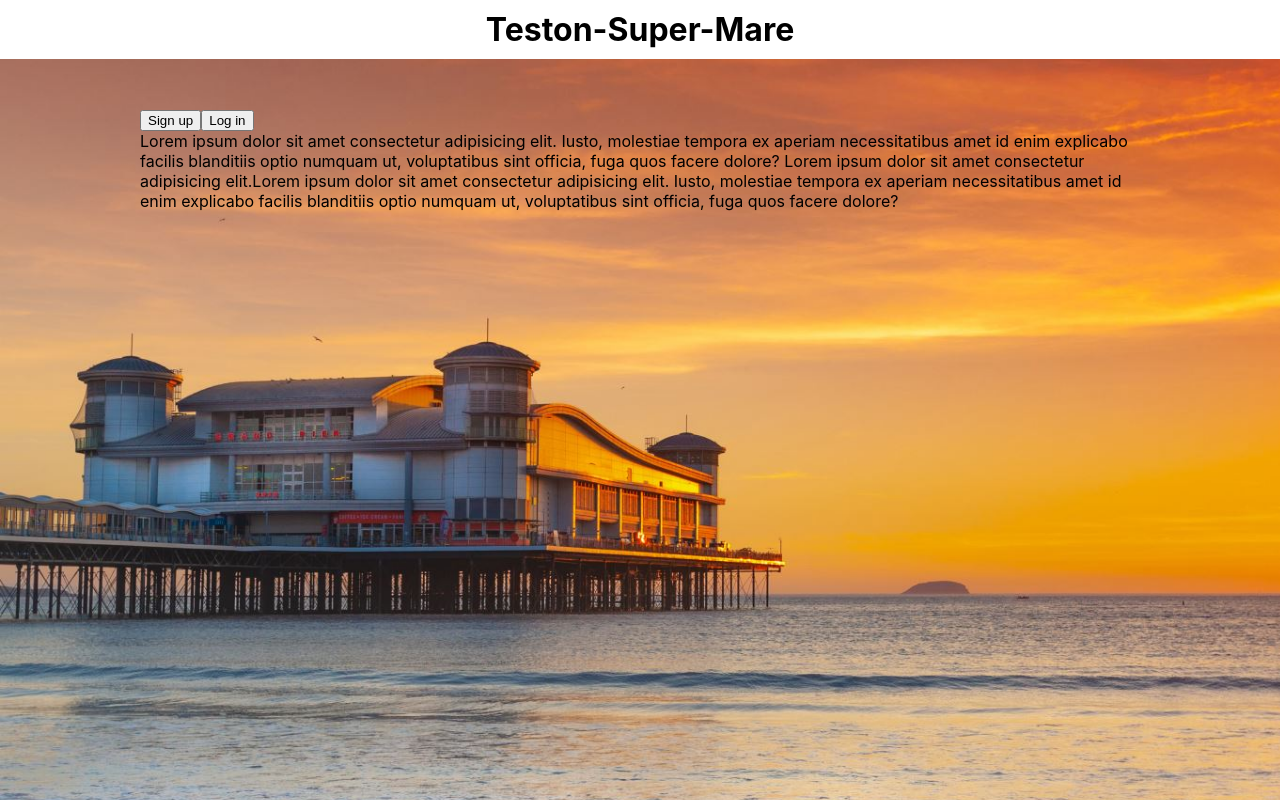
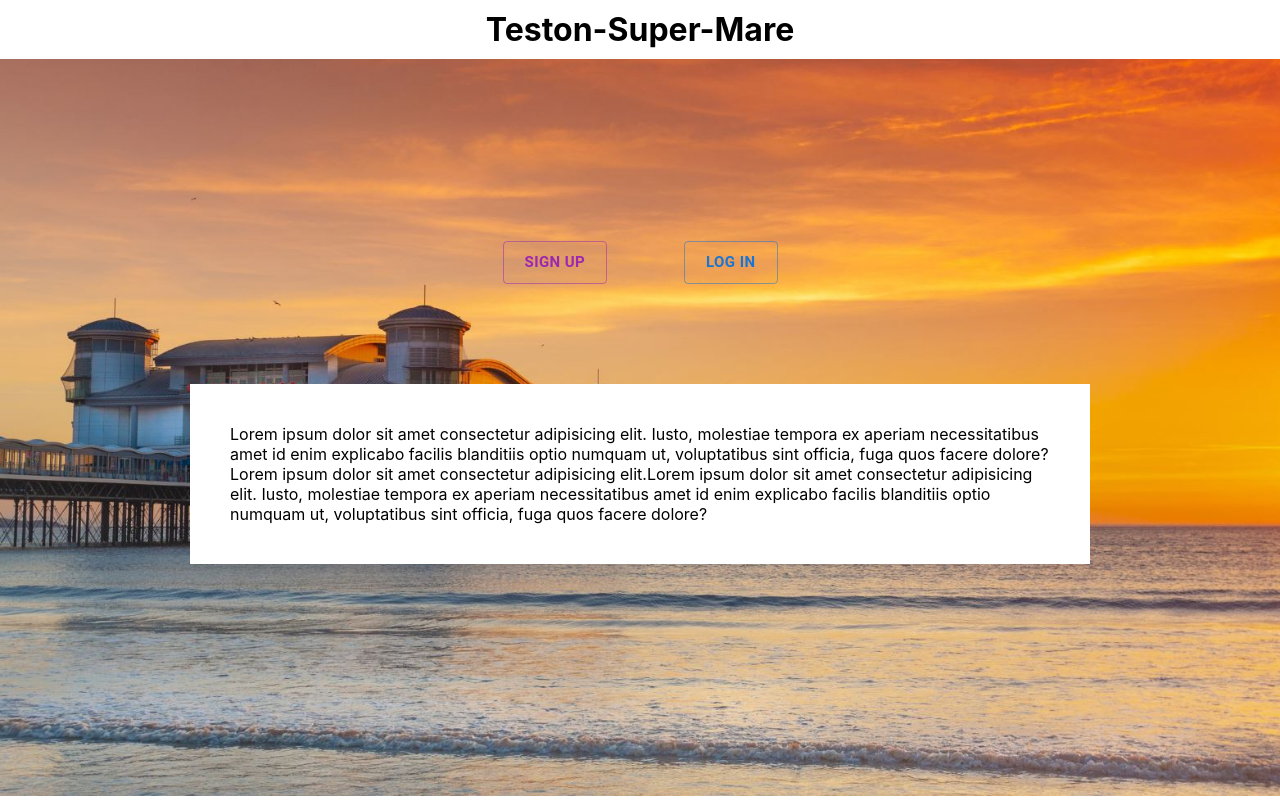
Before and after one commit to westoncollab/csd, a React (Create React App) app in the folder App/teston-super-mare/: page / in a window 1280 px wide. Shown: the top 800 px of the page. Built offline with nearby package versions, Linux system fonts and the light colour scheme.

Commit message:
landing page layout

```diff
--- a/App/teston-super-mare/src/index.css
+++ b/App/teston-super-mare/src/index.css
@@ -11,3 +11,8 @@ code {
   font-family: source-code-pro, Menlo, Monaco, Consolas, 'Courier New',
     monospace;
 }
+
+button > a {
+  color: unset;
+  text-decoration: none;
+}
--- a/App/teston-super-mare/src/pages/Landing/Landing.css
+++ b/App/teston-super-mare/src/pages/Landing/Landing.css
@@ -1,3 +1,27 @@
+.landing {
+    display: flex;
+    flex-direction: column;
+    justify-content: center;
+    height: 100%;
+}
+.landing > * {
+    margin: 50px;
+}
+
 .login-buttons {
+    display: flex;
+    justify-content: space-between;
+    min-width: 275px;
+    margin-top: 0;
+    margin-bottom: 50px;
+    margin-left: auto;
+    margin-right: auto;
+}
+.login-buttons > button {
+    font-weight: bold;
+}
 
+.about-text {
+    background-color: white;
+    padding: 40px;
 }
--- a/App/teston-super-mare/src/pages/Landing/Landing.jsx
+++ b/App/teston-super-mare/src/pages/Landing/Landing.jsx
@@ -1,14 +1,20 @@
 import React from 'react';
 import './Landing.css';
+import Button from '@mui/material/button';
+import { Link } from 'react-router-dom';
 
 class Landing extends React.Component {
     render() {
         return <div className='landing'>
             <div className='login-buttons'>
-                <button>Sign up</button>
-                <button>Log in</button>
+                <Button variant='outlined' size='large' color='secondary'>
+                    <Link to='/signin'>Sign up</Link>
+                </Button>
+                <Button variant='outlined' size='large' color='primary'>
+                    <Link to='/login'>Log in</Link>
+                </Button>
             </div>
-            <div>
+            <div class='about-text'>
                 Lorem ipsum dolor sit amet consectetur adipisicing elit. Iusto, molestiae tempora ex aperiam necessitatibus amet id enim explicabo facilis blanditiis optio numquam
                  ut, voluptatibus sint officia, fuga quos facere dolore? Lorem ipsum dolor sit amet consectetur adipisicing elit.Lorem ipsum dolor sit amet consectetur adipisicing
                   elit. Iusto, molestiae tempora ex aperiam necessitatibus amet id enim explicabo facilis blanditiis optio numquam
--- a/App/teston-super-mare/src/pages/Layout/Layout.css
+++ b/App/teston-super-mare/src/pages/Layout/Layout.css
@@ -7,7 +7,7 @@ header h1 {
 }
 
 .body {
-    min-height: CALC(100vh - 54px); /* window height minus header height */
+    min-height: CALC(100vh - 163px);
     background-image: url("../../assets/Background\ picture.jpg");
     background-repeat: no-repeat;
     background-attachment: fixed;
```
